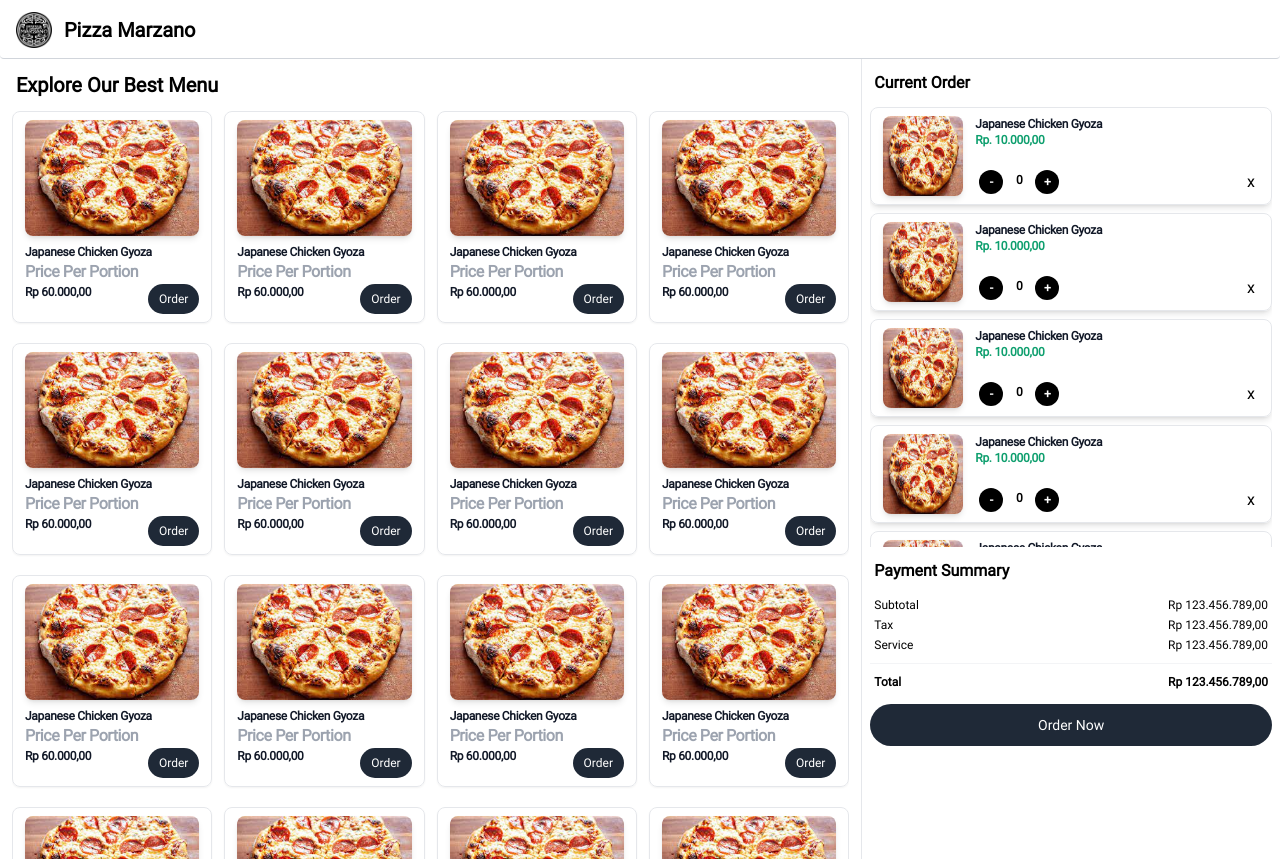
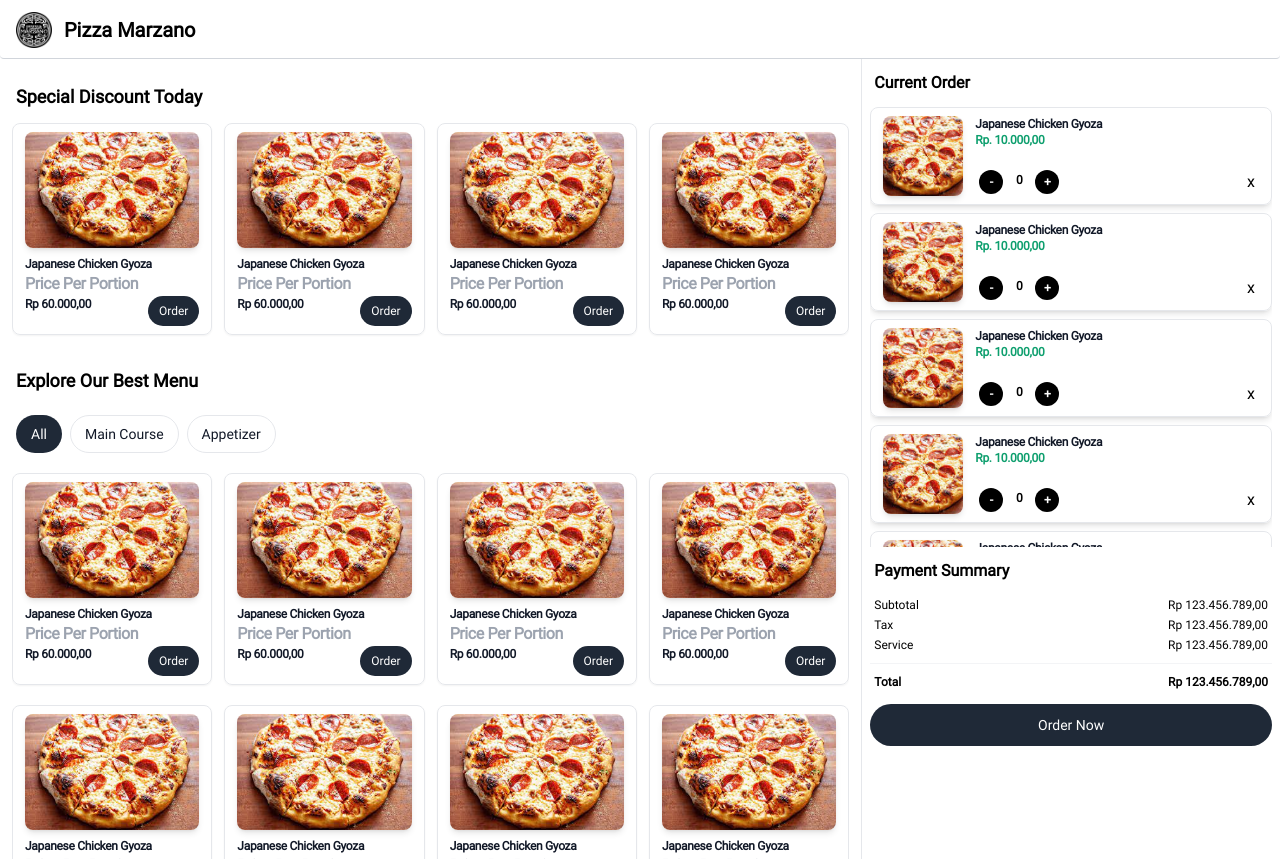
Before and after one commit to steventjoa89/restaurant, a React (Create React App) app: page / in a window 1280 px wide. Built offline with nearby package versions, Linux system fonts and the light colour scheme.

Commit message:
Menu card done.

```diff
--- a/src/components/HeadingRow.js
+++ b/src/components/HeadingRow.js
@@ -1,6 +1,6 @@
 import React from "react";
 
-function HeadingRow({ text = "", textSize = "md",  }) {
+function HeadingRow({ text = "", textSize = "md" }) {
   return (
     <div className="flex flex-row justify-between py-3 px-1">
       <span className={`text-${textSize} font-bold`}>{text}</span>
--- a/src/components/Order/LeftOrderPane.js
+++ b/src/components/Order/LeftOrderPane.js
@@ -1,12 +1,52 @@
 import React from "react";
 import HeadingRow from "../HeadingRow";
 import MenuCard from "../MenuCard";
+import { Button } from "flowbite-react";
 
 function LeftOrderPane() {
   return (
     <div className="col-span-6 md:col-span-4 overflow-y-scroll h-screen hide-scrollbar ml-3">
-      <HeadingRow text="Explore Our Best Menu" textSize="xl" />
-      <div className="grid grid-cols-4 gap-3">
+      <div className="mt-3"></div>
+      <HeadingRow text="Special Discount Today" textSize="lg" />
+      <div className="grid grid-cols-2 md:grid-cols-3 lg:grid-cols-4 gap-3">
+        {[...Array(4)].map((x, i) => (
+          <MenuCard />
+        ))}
+      </div>
+
+      <div className="mt-3"></div>
+      <HeadingRow text="Explore Our Best Menu" textSize="lg" />
+
+      <div className="flex flex-nowrap overflow-x-auto ml-1 mb-3 hide-scrollbar">
+        <Button
+          color="dark"
+          pill
+          className="flex-shrink-0 my-2 mr-2 flex items-center justify-center"
+          size="sm"
+        >
+          All
+        </Button>
+        <Button
+          as="span"
+          color="gray"
+          pill
+          className="flex-shrink-0 my-2 mr-2 flex items-center justify-center cursor-pointer"
+          size="sm"
+        >
+          Main Course
+        </Button>
+        <Button
+          as="span"
+          color="gray"
+          pill
+          className="flex-shrink-0 my-2 mr-2 flex items-center justify-center cursor-pointer"
+          size="sm"
+        >
+          Appetizer
+        </Button>
+      </div>
+
+      <div className="grid grid-cols-2 md:grid-cols-3 lg:grid-cols-4 gap-3">
         {[...Array(20)].map((x, i) => (
           <MenuCard />
         ))}
--- a/src/components/OrderCard.js
+++ b/src/components/OrderCard.js
@@ -9,7 +9,7 @@ function OrderCard() {
         <img
           src="/images/peperoni.jfif"
           alt="peperoni"
-          className="w-20 h-20 rounded-lg shadow-md"
+          className="w-20 h-20 rounded-lg shadow-md object-cover"
         />
         <div className="flex-1 flex flex-col pl-3">
           <div className="flex flex-row">
```
